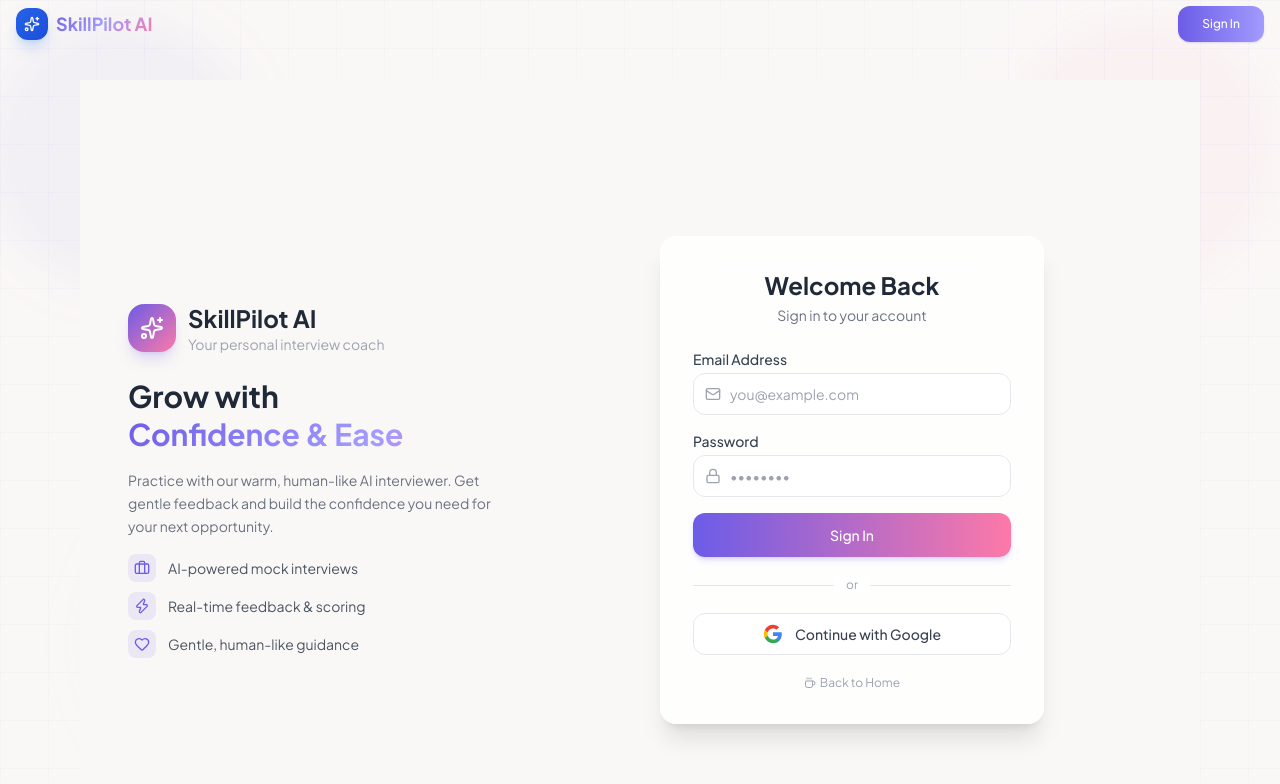
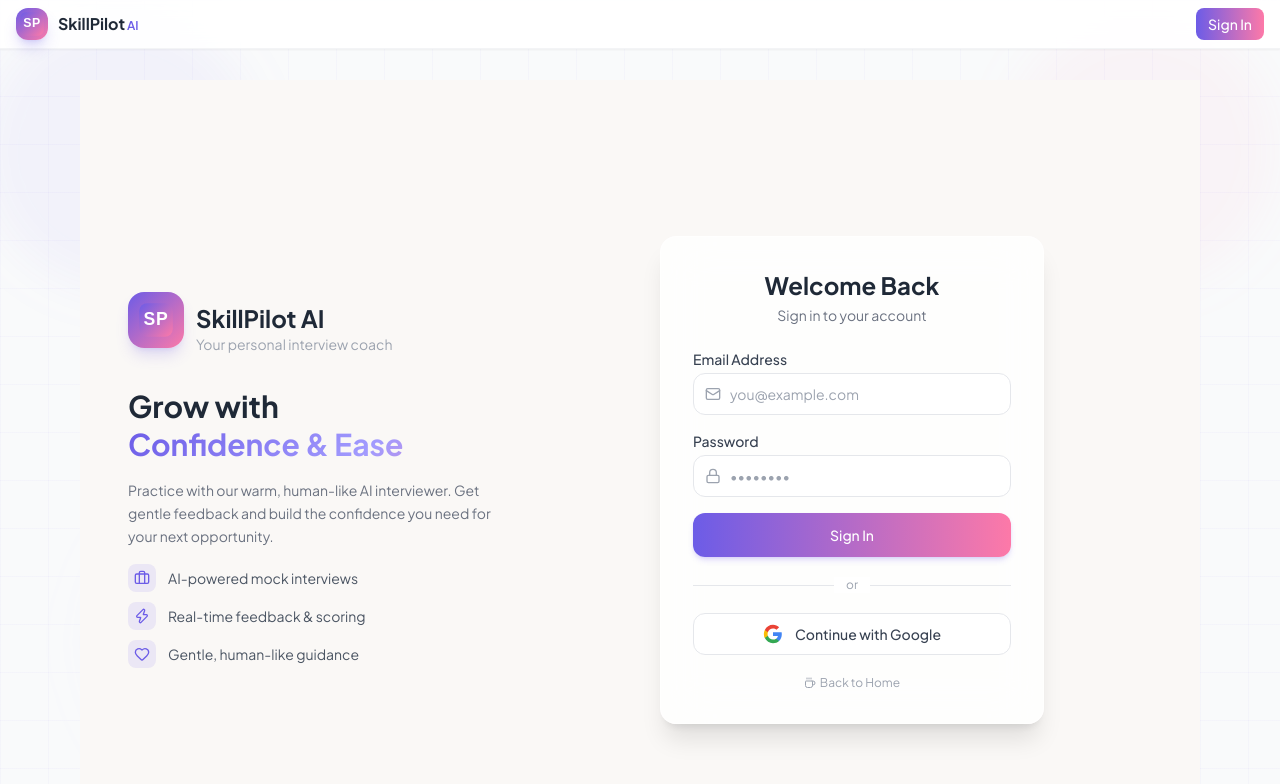
Before and after one commit to Aiman-Wazir/AI_INTERVIEWER, a Next.js app: page /auth/signin in a window 1280 px wide. Shown: the top 784 px of the page. Built offline with nearby package versions, Linux system fonts and the light colour scheme; no server answers.

Commit message:
changed the layout

```diff
--- a/app/auth/signin/page.js
+++ b/app/auth/signin/page.js
@@ -4,6 +4,7 @@
 import { signIn } from 'next-auth/react';
 import { useSearchParams, useRouter } from 'next/navigation';
 import Link from 'next/link';
+import Image from 'next/image';
 import {
   Mail,
   Lock,
@@ -63,9 +64,21 @@
         {/* Left Side - Branding */}
         <div className="hidden lg:block space-y-6">
           <div className="flex items-center gap-3">
-            <div className="w-12 h-12 rounded-2xl bg-gradient-to-br from-[#6c5ce7] to-[#fd79a8] flex items-center justify-center shadow-lg shadow-[#6c5ce7]/20">
+            <div className="flex justify-center mb-4">
+  <div className="w-14 h-14 rounded-2xl bg-gradient-to-br from-[#6c5ce7] to-[#fd79a8] flex items-center justify-center shadow-lg shadow-[#6c5ce7]/20">
+    <Image
+      src="/logo.svg"
+      alt="SkillPilot AI"
+      width={40}
+      height={40}
+      className="w-10 h-10"
+    />
+  </div>
+</div>
+
+            {/* <div className="w-12 h-12 rounded-2xl bg-gradient-to-br from-[#6c5ce7] to-[#fd79a8] flex items-center justify-center shadow-lg shadow-[#6c5ce7]/20">
               <Sparkles className="w-6 h-6 text-white" />
-            </div>
+            </div> */}
             <div>
               <h1 className="text-2xl font-bold text-gray-800">SkillPilot AI</h1>
               <p className="text-sm text-gray-400">Your personal interview coach</p>
--- a/app/layout.js
+++ b/app/layout.js
@@ -6,35 +6,33 @@
 import { useSession, signOut } from 'next-auth/react';
 import Image from 'next/image';
 import { useState, useEffect } from 'react';
-import { Menu, X, Sparkles, LogOut, LayoutDashboard, PlusCircle } from 'lucide-react';
+import { Menu, X, LogOut, LayoutDashboard, PlusCircle, User, ChevronDown } from 'lucide-react';
 
 function NavBar() {
   const { data: session, status } = useSession();
   const [isOpen, setIsOpen] = useState(false);
+  const [isDropdownOpen, setIsDropdownOpen] = useState(false);
   const [mounted, setMounted] = useState(false);
-  const [scrolled, setScrolled] = useState(false);
 
   useEffect(() => {
     setMounted(true);
-    const handleScroll = () => {
-      setScrolled(window.scrollY > 20);
-    };
-    window.addEventListener('scroll', handleScroll);
-    return () => window.removeEventListener('scroll', handleScroll);
   }, []);
 
   if (!mounted) {
     return (
-      <nav className="fixed top-0 left-0 right-0 z-50 glass border-b border-white/20">
+      <nav className="fixed top-0 left-0 right-0 z-50 bg-white/90 backdrop-blur-lg border-b border-gray-100 shadow-sm">
         <div className="container mx-auto px-4">
           <div className="flex justify-between items-center h-12">
-            <div className="flex items-center gap-2">
-              <div className="w-8 h-8 rounded-xl bg-gradient-to-br from-blue-600 to-blue-700 flex items-center justify-center">
-                <Sparkles className="w-4 h-4 text-white" />
+            <div className="flex items-center gap-2.5">
+              <div className="w-8 h-8 rounded-xl bg-gradient-to-br from-[#6c5ce7] to-[#fd79a8] flex items-center justify-center">
+                <Image src="/logo.svg" alt="SkillPilot AI" width={28} height={28} className="w-7 h-7" />
               </div>
-              <span className="text-lg font-bold gradient-text">SkillPilot AI</span>
+              <div>
+                <span className="text-base font-bold text-gray-800">SkillPilot</span>
+                <span className="text-xs font-semibold text-[#6c5ce7] ml-0.5">AI</span>
               </div>
-            <div className="w-7 h-7 bg-slate-200 rounded-full animate-pulse"></div>
+            </div>
+            <div className="w-7 h-7 bg-gray-200 rounded-full animate-pulse"></div>
           </div>
         </div>
       </nav>
@@ -42,73 +40,102 @@
   }
 
   return (
-    <nav className={`fixed top-0 left-0 right-0 z-50 transition-all duration-300 ${
-      scrolled ? 'glass shadow-xl shadow-slate-200/30' : 'bg-transparent'
-    }`}>
+    <nav className="fixed top-0 left-0 right-0 z-50 bg-white/90 backdrop-blur-lg border-b border-gray-100 shadow-sm transition-all duration-300">
       <div className="container mx-auto px-4">
         <div className="flex justify-between items-center h-12">
           {/* Logo */}
-          <Link href="/" className="flex items-center gap-2 group">
-            <div className="w-8 h-8 rounded-xl bg-gradient-to-br from-blue-600 to-blue-700 flex items-center justify-center shadow-lg shadow-blue-500/25 group-hover:scale-105 transition-transform">
-              <Sparkles className="w-4 h-4 text-white" />
+          <Link href="/" className="flex items-center gap-2.5 group">
+            <div className="w-8 h-8 rounded-xl bg-gradient-to-br from-[#6c5ce7] to-[#fd79a8] flex items-center justify-center shadow-lg shadow-[#6c5ce7]/25 group-hover:scale-105 transition-transform">
+              <Image src="/logo.svg" alt="SkillPilot AI" width={28} height={28} className="w-7 h-7" />
             </div>
             <div>
-              <span className="text-lg font-bold gradient-text hidden sm:block">SkillPilot AI</span>
-              <span className="text-lg font-bold gradient-text block sm:hidden">SP</span>
+              <span className="text-base font-bold text-gray-800">SkillPilot</span>
+              <span className="text-xs font-semibold text-[#6c5ce7] ml-0.5">AI</span>
             </div>
           </Link>
 
           {/* Desktop Navigation */}
-          <div className="hidden md:flex items-center gap-3">
+          <div className="hidden md:flex items-center gap-2">
             {status === 'loading' ? (
-              <div className="w-7 h-7 bg-slate-200 rounded-full animate-pulse"></div>
+              <div className="w-7 h-7 bg-gray-200 rounded-full animate-pulse"></div>
             ) : session ? (
-              <div className="flex items-center gap-3">
+              <>
+                {/* Dashboard Link - Clean */}
                 <Link
                   href="/dashboard"
-                  className="flex items-center gap-1.5 px-3 py-1.5 rounded-lg text-sm text-slate-600 hover:text-blue-600 hover:bg-blue-50/50 transition-all"
+                  className="flex items-center gap-1.5 px-3 py-1.5 rounded-lg text-sm text-gray-600 hover:text-[#6c5ce7] hover:bg-[#6c5ce7]/5 transition-all"
                 >
                   <LayoutDashboard className="w-3.5 h-3.5" />
-                  <span className="font-medium">Dashboard</span>
+                  <span>Dashboard</span>
                 </Link>
+
+                {/* New Interview Button - Compact */}
                 <Link
                   href="/interview/new"
-                  className="btn-primary text-xs py-1.5 px-3 flex items-center gap-1.5"
+                  className="bg-gradient-to-r from-[#6c5ce7] to-[#fd79a8] text-white px-3 py-1.5 rounded-lg text-sm font-medium hover:shadow-lg hover:shadow-[#6c5ce7]/25 transition-all flex items-center gap-1.5"
                 >
                   <PlusCircle className="w-3.5 h-3.5" />
-                  New Interview
+                  <span>New</span>
                 </Link>
-                <div className="flex items-center gap-2 pl-3 border-l border-slate-200/50">
-                  {session.user?.image && (
+
+                {/* User Profile - Clean Dropdown */}
+                <div className="relative">
+                  <button
+                    onClick={() => setIsDropdownOpen(!isDropdownOpen)}
+                    className="flex items-center gap-1.5 pl-3 ml-1 border-l border-gray-200 hover:opacity-80 transition-opacity"
+                  >
+                    {session.user?.image ? (
                       <Image
                         src={session.user.image}
                         alt={session.user.name || 'User'}
                         width={28}
                         height={28}
-                      className="rounded-full ring-2 ring-blue-500/20"
+                        className="rounded-full ring-2 ring-[#6c5ce7]/20"
                       />
+                    ) : (
+                      <div className="w-7 h-7 rounded-full bg-gradient-to-br from-[#6c5ce7] to-[#fd79a8] flex items-center justify-center text-white text-xs font-bold">
+                        {session.user?.name?.[0] || 'U'}
+                      </div>
                     )}
-                  <div className="hidden lg:block">
-                    <p className="text-xs font-medium text-slate-700">
-                      {session.user?.name}
-                    </p>
-                    <p className="text-[10px] text-slate-500">
-                      {session.user?.email}
-                    </p>
+                    <span className="text-xs font-medium text-gray-700 max-w-[80px] truncate">
+                      {session.user?.name?.split(' ')[0] || 'User'}
+                    </span>
+                    <ChevronDown className={`w-3.5 h-3.5 text-gray-400 transition-transform ${isDropdownOpen ? 'rotate-180' : ''}`} />
+                  </button>
+
+                  {/* Dropdown Menu */}
+                  {isDropdownOpen && (
+                    <div className="absolute right-0 mt-1.5 w-48 bg-white rounded-xl shadow-lg border border-gray-100 py-1.5 z-50">
+                      <div className="px-4 py-2 border-b border-gray-100">
+                        <p className="text-xs font-medium text-gray-800 truncate">{session.user?.name}</p>
+                        <p className="text-[10px] text-gray-400 truncate">{session.user?.email}</p>
                       </div>
+                      <Link
+                        href="/dashboard"
+                        className="flex items-center gap-2 px-4 py-1.5 text-sm text-gray-600 hover:bg-[#6c5ce7]/5 hover:text-[#6c5ce7] transition-colors"
+                        onClick={() => setIsDropdownOpen(false)}
+                      >
+                        <LayoutDashboard className="w-3.5 h-3.5" />
+                        Dashboard
+                      </Link>
                       <button
-                    onClick={() => signOut()}
-                    className="p-1.5 rounded-lg text-rose-500 hover:bg-rose-50/80 hover:text-rose-600 transition-all"
-                    title="Sign Out"
+                        onClick={() => {
+                          signOut();
+                          setIsDropdownOpen(false);
+                        }}
+                        className="flex items-center gap-2 w-full text-left px-4 py-1.5 text-sm text-red-500 hover:bg-red-50/80 transition-colors"
                       >
                         <LogOut className="w-3.5 h-3.5" />
+                        Sign Out
                       </button>
                     </div>
+                  )}
                 </div>
+              </>
             ) : (
               <Link
                 href="/auth/signin"
-                className="btn-primary text-xs py-1.5 px-3"
+                className="bg-gradient-to-r from-[#6c5ce7] to-[#fd79a8] text-white px-3 py-1.5 rounded-lg text-sm font-medium hover:shadow-lg hover:shadow-[#6c5ce7]/25 transition-all"
               >
                 Sign In
               </Link>
@@ -118,18 +145,18 @@
           {/* Mobile Menu Button */}
           <button
             onClick={() => setIsOpen(!isOpen)}
-            className="md:hidden p-1.5 rounded-lg hover:bg-slate-100/80 transition-all"
+            className="md:hidden p-1.5 rounded-lg hover:bg-gray-100/80 transition-all"
           >
-            {isOpen ? <X className="w-5 h-5 text-slate-600" /> : <Menu className="w-5 h-5 text-slate-600" />}
+            {isOpen ? <X className="w-5 h-5 text-gray-600" /> : <Menu className="w-5 h-5 text-gray-600" />}
           </button>
         </div>
 
         {/* Mobile Navigation */}
         {isOpen && (
-          <div className="md:hidden mt-2 pb-3 pt-2 border-t border-slate-200/50 glass rounded-2xl px-3 space-y-1.5 shadow-lg">
+          <div className="md:hidden mt-2 pb-3 pt-2 border-t border-gray-200/50 bg-white/90 backdrop-blur-lg rounded-xl px-3 space-y-1.5 shadow-lg">
             {session ? (
               <>
-                <div className="flex items-center gap-2.5 pb-2 border-b border-slate-200/50">
+                <div className="flex items-center gap-3 pb-2 border-b border-gray-200/50">
                   {session.user?.image && (
                     <Image
                       src={session.user.image}
@@ -140,13 +167,13 @@
                     />
                   )}
                   <div>
-                    <p className="text-sm font-medium text-slate-700">{session.user?.name}</p>
-                    <p className="text-xs text-slate-500">{session.user?.email}</p>
+                    <p className="text-sm font-medium text-gray-800">{session.user?.name}</p>
+                    <p className="text-xs text-gray-400 truncate max-w-[200px]">{session.user?.email}</p>
                   </div>
                 </div>
                 <Link
                   href="/dashboard"
-                  className="flex items-center gap-2.5 w-full py-1.5 px-3 rounded-lg hover:bg-slate-100/80 text-sm font-medium text-slate-700 transition-all"
+                  className="flex items-center gap-2.5 w-full py-2 px-3 rounded-lg hover:bg-gray-100/80 text-sm font-medium text-gray-700 transition-all"
                   onClick={() => setIsOpen(false)}
                 >
                   <LayoutDashboard className="w-4 h-4" />
@@ -154,7 +181,7 @@
                 </Link>
                 <Link
                   href="/interview/new"
-                  className="flex items-center gap-2.5 w-full py-1.5 px-3 rounded-lg bg-gradient-to-r from-blue-500 to-blue-700 text-white text-sm font-medium transition-all"
+                  className="flex items-center gap-2.5 w-full py-2 px-3 rounded-lg bg-gradient-to-r from-[#6c5ce7] to-[#fd79a8] text-white text-sm font-medium transition-all"
                   onClick={() => setIsOpen(false)}
                 >
                   <PlusCircle className="w-4 h-4" />
@@ -165,7 +192,7 @@
                     signOut();
                     setIsOpen(false);
                   }}
-                  className="flex items-center gap-2.5 w-full text-left py-1.5 px-3 rounded-lg text-sm text-rose-500 font-medium hover:bg-rose-50/80 transition-all"
+                  className="flex items-center gap-2.5 w-full text-left py-2 px-3 rounded-lg text-sm text-red-500 font-medium hover:bg-red-50/80 transition-all"
                 >
                   <LogOut className="w-4 h-4" />
                   Sign Out
@@ -174,10 +201,10 @@
             ) : (
               <Link
                 href="/auth/signin"
-                className="flex items-center justify-center w-full py-1.5 px-3 rounded-lg bg-gradient-to-r from-blue-500 to-blue-700 text-white text-sm font-medium"
+                className="flex items-center justify-center w-full py-2 px-3 rounded-lg bg-gradient-to-r from-[#6c5ce7] to-[#fd79a8] text-white text-sm font-medium"
                 onClick={() => setIsOpen(false)}
               >
-                ✨ Sign In
+                Sign In
               </Link>
             )}
           </div>
@@ -190,14 +217,12 @@
 export default function RootLayout({ children }) {
   return (
     <html lang="en">
-      <body className="antialiased pt-14">
+      <body className="pt-14 bg-gray-50">
         <SessionProvider>
-          <div className="min-h-screen">
           <NavBar />
           <main className="container mx-auto px-4 py-6 max-w-6xl">
             {children}
           </main>
-          </div>
         </SessionProvider>
       </body>
     </html>
```
Also changed, not shown: lib/groq.js, public/favicon.svg (added), public/logo.svg (added). Lines whose indentation alone changed are shown as unchanged.
